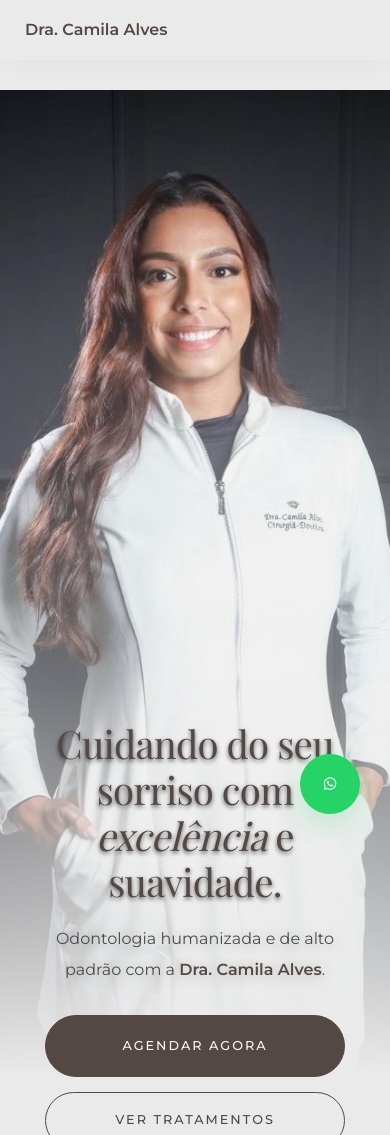
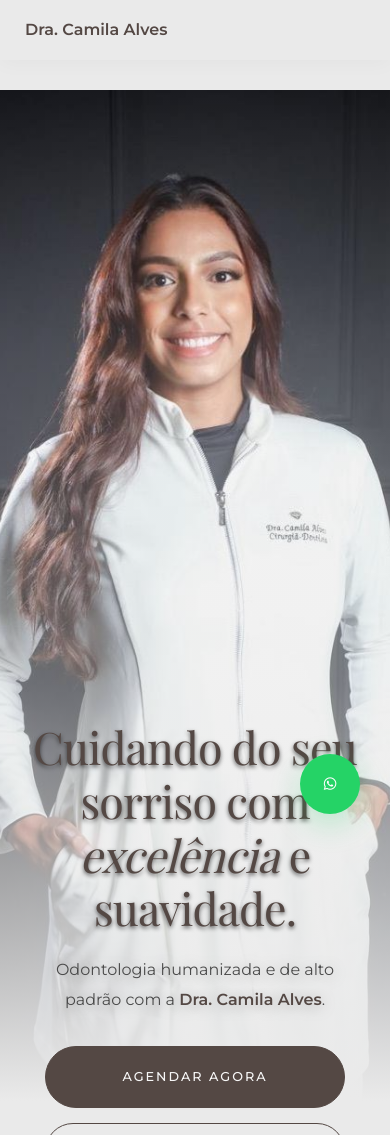
Before and after one commit to AlessandroSilva13/Site-pelo-Gemini, a plain HTML site: page index.html in a window 390 px wide. Shown: the top 1135 px of the page. Drawn offline with nearby package versions, Linux system fonts and the light colour scheme; a web font is replaced by a local one.

Commit message:
Add files via upload

```diff
--- a/style.css
+++ b/style.css
@@ -287,7 +287,7 @@ footer { background: var(--taupe-dark); color: #EFEFEF; padding: 80px 0; text-al
    /* ... Dentro de @media (max-width: 992px) ... */
 
     .hero h1 {
-        font-size: 2.4rem;
+        font-size: 2.8rem;
         line-height: 1.2;
         margin-bottom: 20px;
         position: relative;
@@ -297,7 +297,7 @@ footer { background: var(--taupe-dark); color: #EFEFEF; padding: 80px 0; text-al
         text-shadow: 0 2px 4px rgba(0, 0, 0, 0.6);
 
         /* O SEGREDO DAS 3 LINHAS: */
-        max-width: 15em;   /* Largura controlada para quebrar em 3 */
+        max-width: 17em;   /* Largura controlada para quebrar em 3 */
         margin-left: auto; /* Centraliza o bloco de texto */
         margin-right: auto;
     }
```
